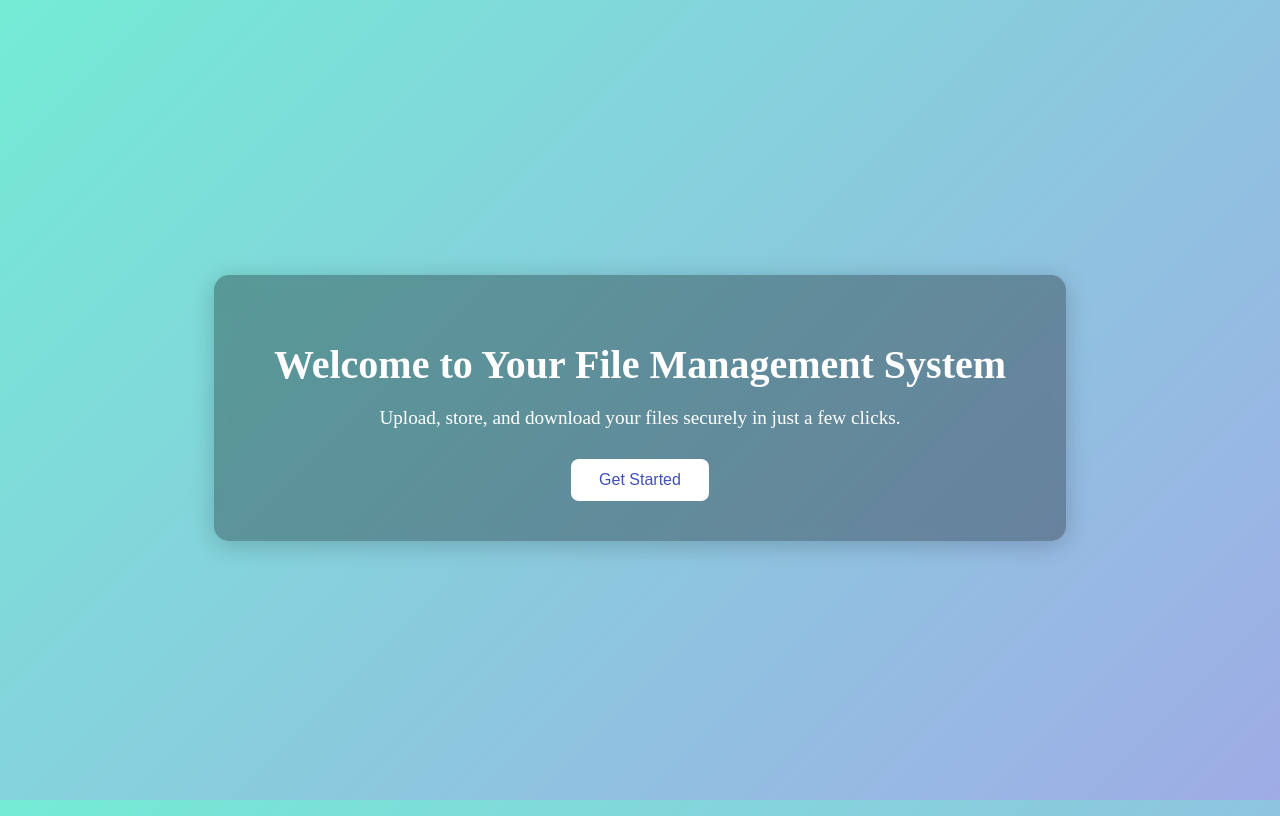
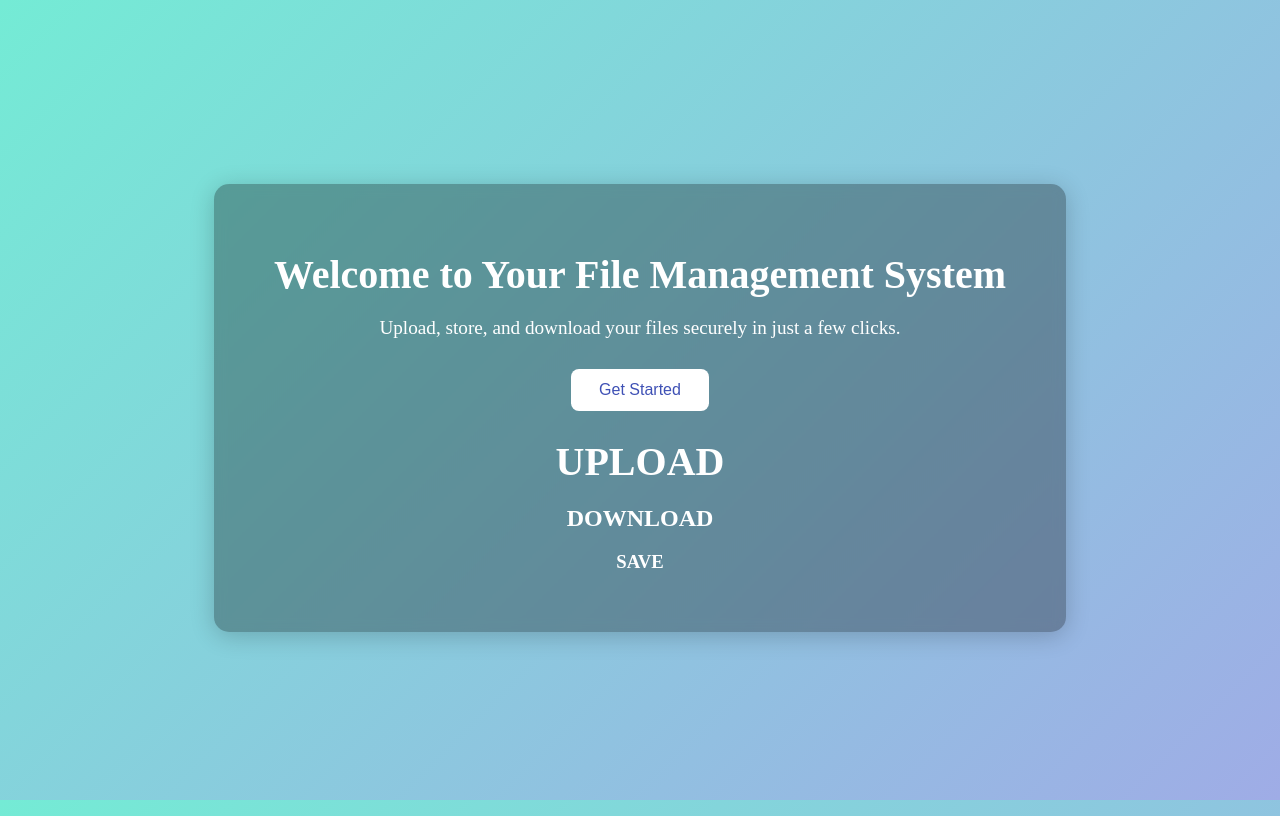
Before and after one commit to IshitaKhandagale/SRS-File-Upload-Download-Project, a plain HTML site: page index.html in a window 1280 px wide. Drawn offline with Linux system fonts and the light colour scheme.

Commit message:
update changes

```diff
--- a/index.html
+++ b/index.html
@@ -11,6 +11,12 @@
     <h1>Welcome to Your File Management System</h1>
     <p>Upload, store, and download your files securely in just a few clicks.</p>
     <button onclick="window.location.href='home.html'">Get Started</button>
+    <form>
+      <h1>UPLOAD</h1>
+      <h2>DOWNLOAD</h2>
+      <h3>SAVE</h3>
+    </form>
+
   </div>
 </body>
 </html>
```
